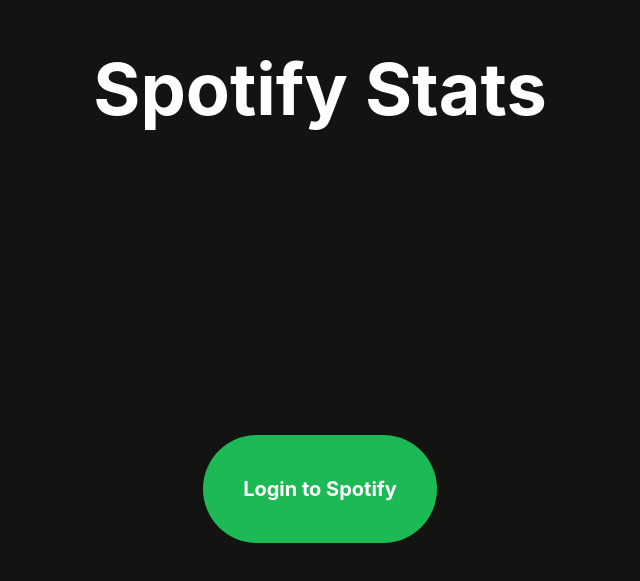
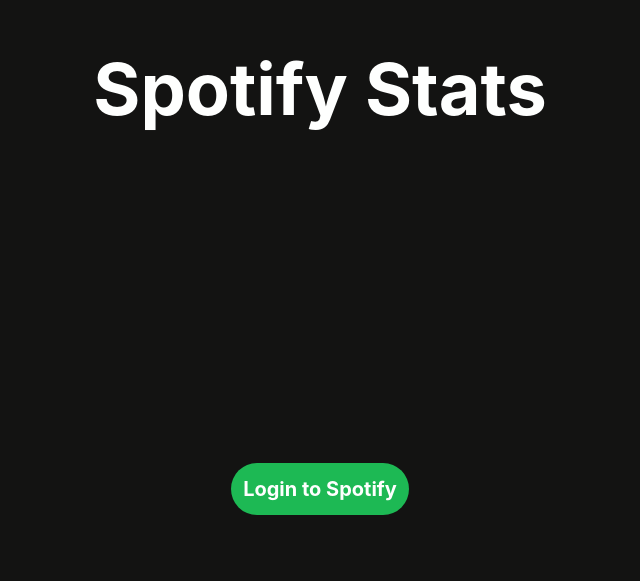
Before and after one commit to VinayakFia/spotify-viewer, a React (Create React App) app: page / in a window 1280 px wide. Shown: the part 111-692 px from the top of the page, without its empty margins (320-960 px from the left). Built offline with nearby package versions, Linux system fonts and the light colour scheme.

Commit message:
Change padding on ligin

```diff
--- a/src/pages/Home.js
+++ b/src/pages/Home.js
@@ -7,7 +7,7 @@
   const { token, setToken, artists, setArtists, range, setRange } =
     useContext(Context);
 
-  searchArtists.then(renderArtists());
+  searchArtists().then(renderArtists());
 
   useEffect(() => {
     searchArtists().then(renderArtists());
--- a/src/pages/Login.js
+++ b/src/pages/Login.js
@@ -12,7 +12,7 @@
     <div className="bg-[#131312] w-full h-full absolute text-xl text-[#FEFFFE] font-bold grid grid-rows-2">
       <p className="m-auto text-7xl">Spotify Stats</p>
       <a
-        className="rounded-full bg-[#1DB954] p-10 m-auto"
+        className="rounded-full bg-[#1DB954] p-3 m-auto"
         href={`${AUTH_ENDPOINT}?client_id=${CLIENT_ID}&redirect_uri=${REDIRECT_URI}&response_type=${RESPONSE_TYPE}&scope=${SCOPE}`}
       >
         Login to Spotify
```
